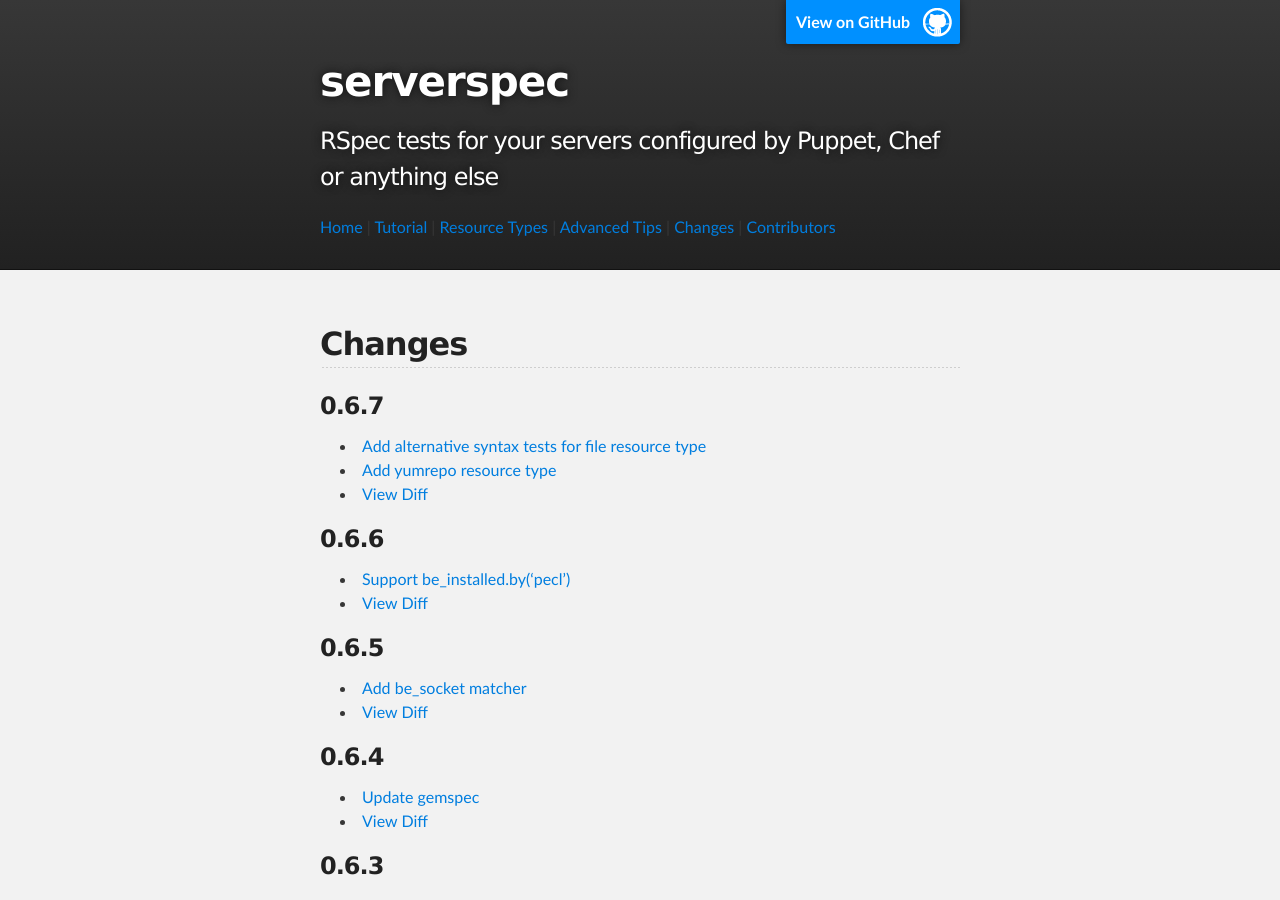
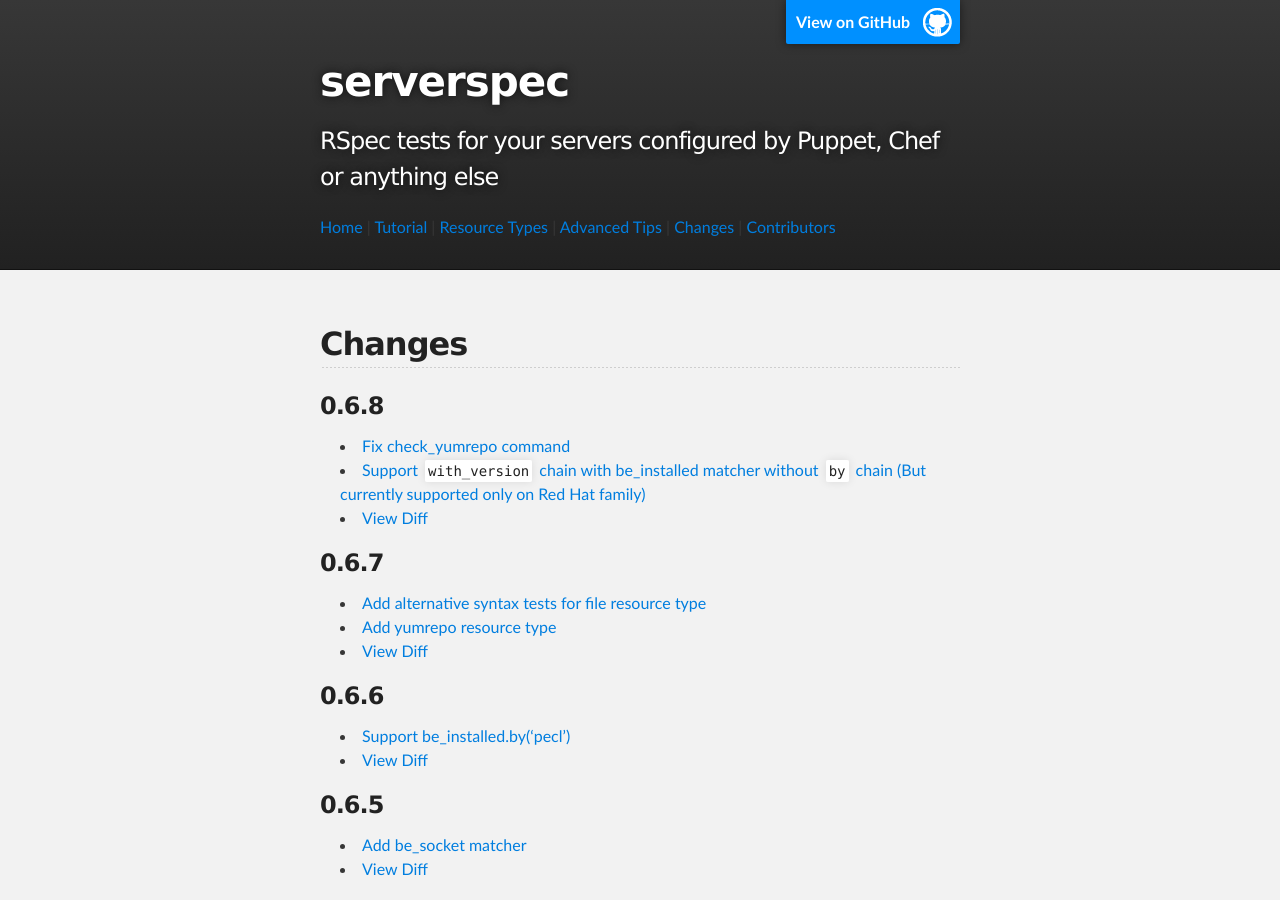
Before and after one commit to serverspec/serverspec.github.io, a Jekyll site: the page built from changes.md, in a window 1280 px wide and 900 px high. Built offline with Jekyll 4.4.1, drawn with Linux system fonts in a browser that asks for light colours; Markdown is read by kramdown in place of the engine named in the settings.

Commit message:
Add changes of v0.6.8

```diff
--- a/changes.md
+++ b/changes.md
@@ -4,6 +4,12 @@ title: Changes
 ---
 
 ## Changes
+
+### 0.6.8
+
+ * [Fix check_yumrepo command](https://github.com/mizzy/serverspec/pull/163)
+ * [Support `with_version` chain with be_installed matcher without `by` chain (But currently supported only on Red Hat family)](https://github.com/mizzy/serverspec/pull/164)
+ * [View Diff](https://github.com/mizzy/serverspec/compare/v0.6.7...v0.6.8)
 
 ### 0.6.7
 
```
